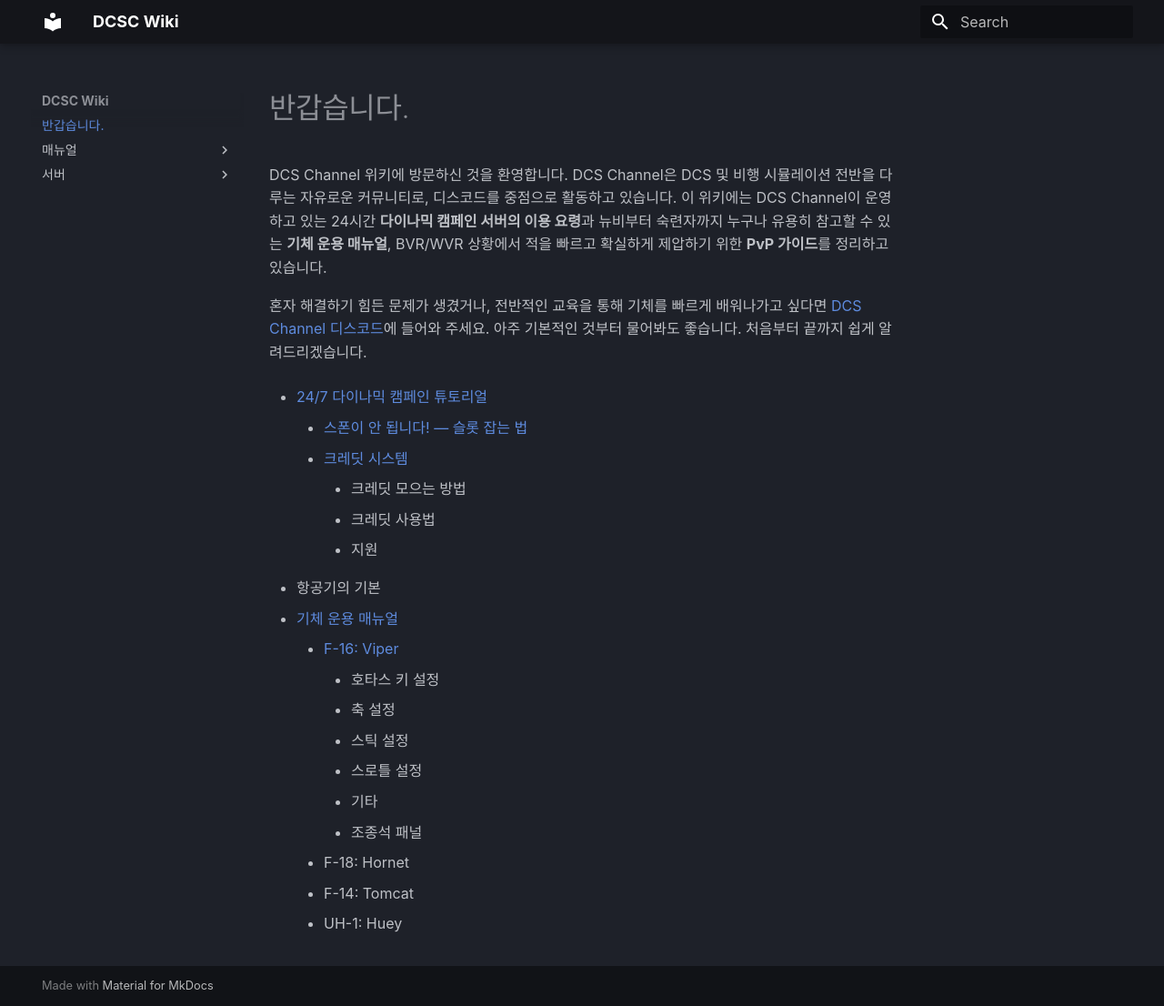
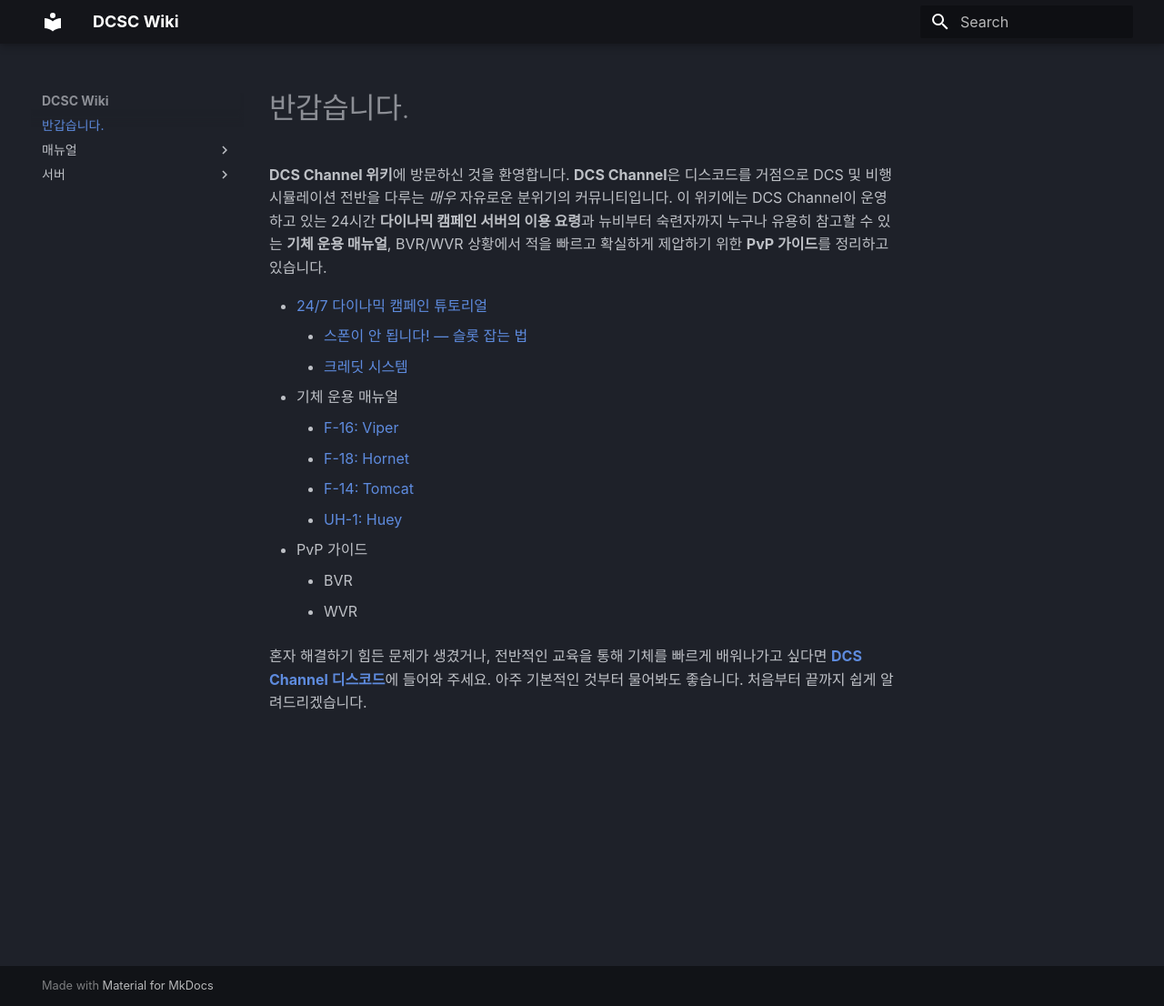
Before and after one commit to dcs-c/dcs-c.github.io, an MkDocs documentation site: the page built from docs/index.md, in a window 1280 px wide and 1106 px high. Shown: the whole window at 91% size. Built offline with MkDocs 1.6.1 and Material for MkDocs 9.7.7, drawn with Linux system fonts in a browser that asks for light colours; some web fonts are replaced.

Commit message:
structure

```diff
--- a/docs/index.md
+++ b/docs/index.md
@@ -1,26 +1,16 @@
 # 반갑습니다.
-DCS Channel 위키에 방문하신 것을 환영합니다. DCS Channel은 DCS 및 비행 시뮬레이션 전반을 다루는 자유로운 커뮤니티로,  디스코드를 중점으로 활동하고 있습니다. 이 위키에는 DCS Channel이 운영하고 있는 24시간 **다이나믹 캠페인 서버의 이용 요령**과 뉴비부터 숙련자까지 누구나 유용히 참고할 수 있는 **기체 운용 매뉴얼**, BVR/WVR 상황에서 적을 빠르고 확실하게 제압하기 위한 **PvP 가이드**를 정리하고 있습니다.
-
-혼자 해결하기 힘든 문제가 생겼거나, 전반적인 교육을 통해 기체를 빠르게 배워나가고 싶다면  [DCS Channel 디스코드](https://discord.gg/KMbDscMp9a)에 들어와 주세요. 아주 기본적인 것부터 물어봐도 좋습니다. 처음부터 끝까지 쉽게 알려드리겠습니다.
-
+**DCS Channel 위키**에 방문하신 것을 환영합니다. **DCS Channel**은 디스코드를 거점으로 DCS 및 비행 시뮬레이션 전반을 다루는 *매우* 자유로운 분위기의 커뮤니티입니다. 이 위키에는 DCS Channel이 운영하고 있는 24시간 **다이나믹 캠페인 서버의 이용 요령**과 뉴비부터 숙련자까지 누구나 유용히 참고할 수 있는 **기체 운용 매뉴얼**, BVR/WVR 상황에서 적을 빠르고 확실하게 제압하기 위한 **PvP 가이드**를 정리하고 있습니다.
 
 * [24/7 다이나믹 캠페인 튜토리얼](/서버)
     * [스폰이 안 됩니다! — 슬롯 잡는 법](/서버/슬롯)
     * [크레딧 시스템](/서버/크레딧)
-        * 크레딧 모으는 방법
-        * 크레딧 사용법
-        * 지원
+* 기체 운용 매뉴얼
+    * [F-16: Viper](/f16)
+    * [F-18: Hornet](/f18)
+    * [F-14: Tomcat](/f14)
+    * [UH-1: Huey](/uh1)
+* PvP 가이드
+    * BVR
+    * WVR
 
-* 항공기의 기본
-
-* [기체 운용 매뉴얼](매뉴얼)
-    * [F-16: Viper](F16C)
-        * 호타스 키 설정
-          * 축 설정
-          * 스틱 설정
-          * 스로틀 설정
-          * 기타
-        * 조종석 패널
-    * F-18: Hornet
-    * F-14: Tomcat
-    * UH-1: Huey
+혼자 해결하기 힘든 문제가 생겼거나, 전반적인 교육을 통해 기체를 빠르게 배워나가고 싶다면 **[DCS Channel 디스코드](https://discord.gg/KMbDscMp9a)**에 들어와 주세요. 아주 기본적인 것부터 물어봐도 좋습니다. 처음부터 끝까지 쉽게 알려드리겠습니다.
```
Also changed, not shown: 2 other files.
